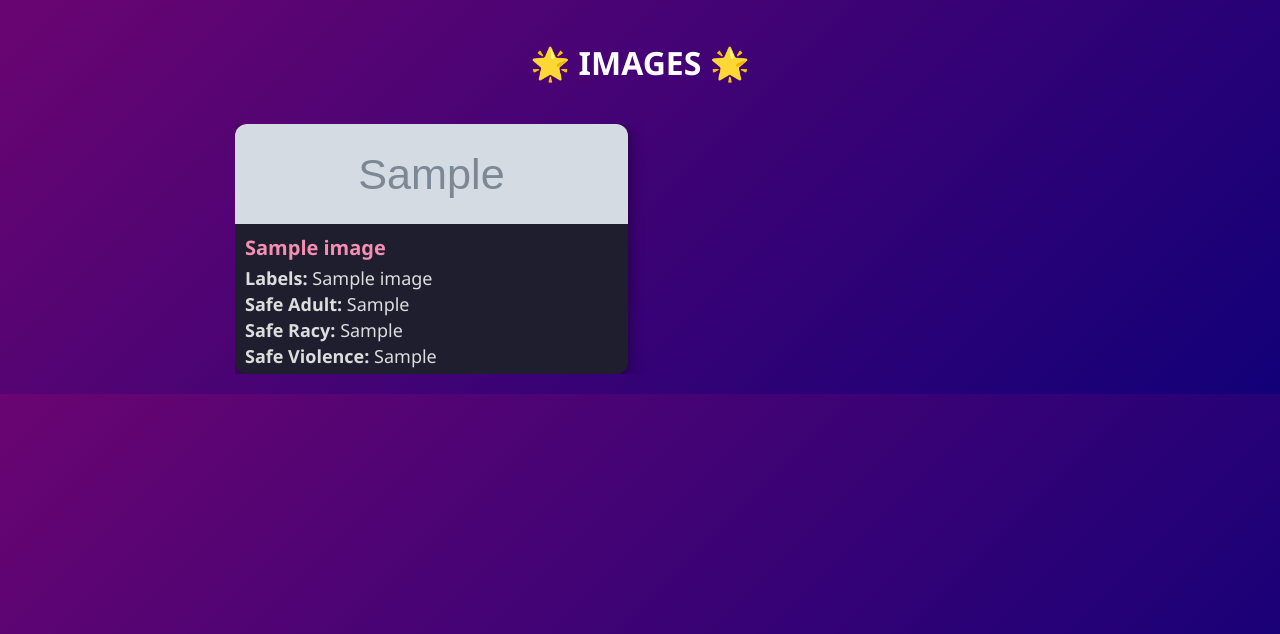
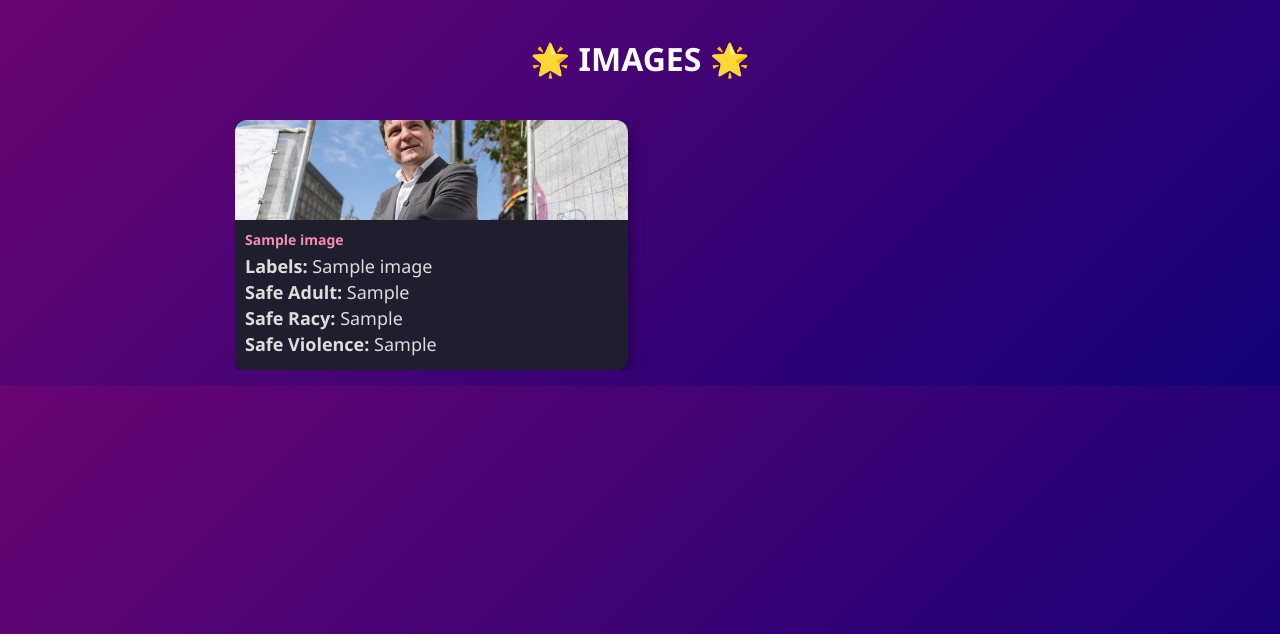
Before and after one commit to LauraC360/ImageSearch_WebApp, a Flask app: template templates/images.html in a window 1280 px wide. Shown: the top 634 px of the page. Run offline with Flask 3, Linux system fonts and the light colour scheme; the template is opened without the code that fills it: most values are stand-ins (such as "Sample title", 1, 10 or a date in 2020); grey boxes marked "Sample" are stand-in pictures.

Commit message:
testing images size

```diff
--- a/templates/images.html
+++ b/templates/images.html
@@ -53,13 +53,13 @@
         .card-content h3 {
             margin: 0 0 5px;
             color: #f48fb1;
-            font-size: 20px;
+            font-size: 14px;
         }
         body {
             font-family: 'Segoe UI', Tahoma, Geneva, Verdana, sans-serif;
             background: linear-gradient(135deg, #6a0572 0%, #120078 100%);
             margin: 0;
-            padding: 20px;
+            padding: 16px;
         }
     </style>
 </head>
@@ -68,7 +68,8 @@
     <div class="gallery">
         {% for image in images %}
         <div class="card">
-            <img src="{{ image.url }}" alt="{{ image.name }}">
+            <img src="{{ url_for('static', filename='image.jpg') }}" alt="My local image">
+            <!--<img src="{{ image.url }}" alt="{{ image.name }}">-->
             <div class="card-content">
                 <h3>{{ image.name }}</h3>
                 <p><strong>Labels:</strong> {{ image.labels }}</p>
```
Also changed, not shown: templates/search_results.html (+4 -3 lines), static/image.jpg (added).
